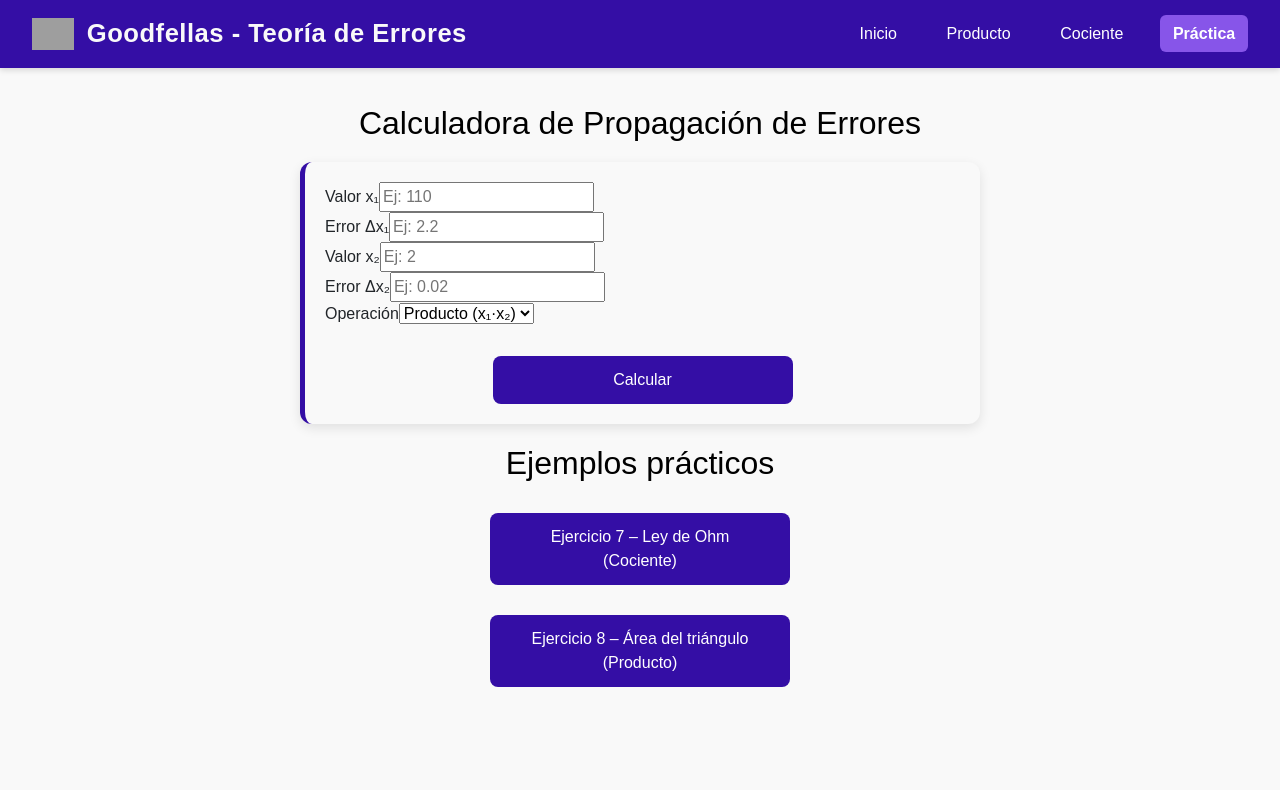
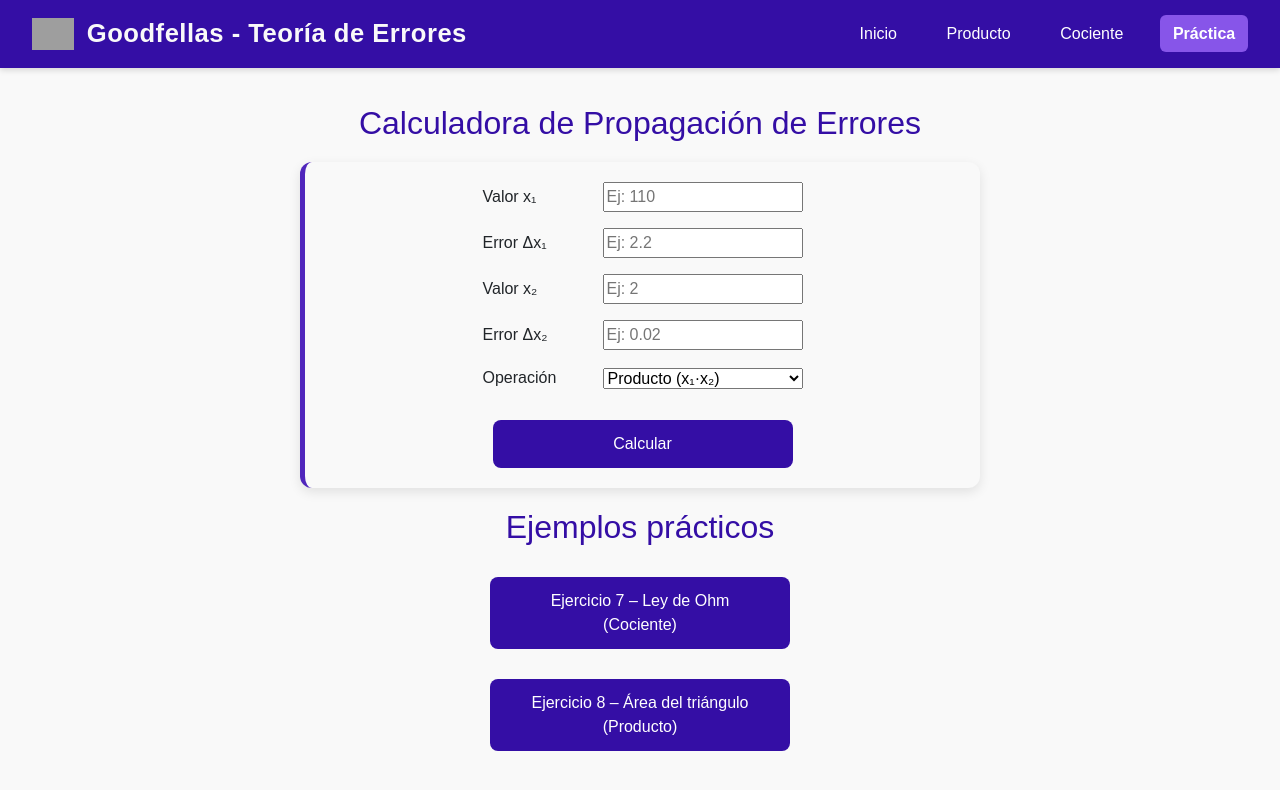
Before and after one commit to nicodiezz/metodo-de-la-potencia, a React (Vite) app: page /practica in a window 1280 px wide. Shown: the top 790 px of the page. Built offline with nearby package versions, Linux system fonts and the light colour scheme; grey boxes are pictures that could not be loaded.

Commit message:
Modifico pagina de cociente y practica

```diff
--- a/src/pages/Cociente.jsx
+++ b/src/pages/Cociente.jsx
@@ -1,8 +1,6 @@
-import React, { useState } from "react";
-import { motion, AnimatePresence } from "framer-motion";
 import "katex/dist/katex.min.css";
 import { BlockMath } from "react-katex";
-
+import '../styles/propagacion-errores-style.css';
 
 const steps = [
   {
@@ -53,62 +51,30 @@ const steps = [
   }
 ];
 
+export default function Cociente() {
+  return (
+    <div className="page-container">
+      <div className="header-text">
+      <h2>Propagación de errores en operaciones básicas: Cociente</h2>
+      <h3>Enfoque teórico</h3>
 
-export default function Cociente() {
-  const [step, setStep] = useState(1);
-
-  const nextStep = () => {
-    if (step < steps.length) setStep(step + 1);
-  };
-  const prevStep = () => {
-    if (step > 1) setStep(step - 1);
-  };
-
-  return (
-    <>
-      <h1>Propagación de los errores en operaciones básicas: Cociente</h1>
       <div
-        className="min-h-screen flex flex-col justify-center items-center p-6"
+        className="math-container"
         style={{
-          background: "linear-gradient(90deg, #8655e9c5, #a26dff5b)",
-          color: "white",
-          fontFamily: "Arial, sans-serif",
-          fontSize: "24px",
-          cursor: "pointer",
-        }}
-        onClick={(e) => {
-          const { clientX, currentTarget } = e;
-          if (clientX > currentTarget.clientWidth / 2) {
-            nextStep();
-          }
-          else {
-            prevStep();
-          }
+          padding: "24px",
+          borderRadius: "16px",
+          boxShadow: "0 8px 16px rgba(0,0,0,0.2)",
+          backgroundColor: "#ffffff",
         }}
       >
-        <AnimatePresence mode="wait">
-          <motion.div
-            key={step}
-            initial={{ opacity: 0, x: 40, scale: 0.9 }}
-            animate={{ opacity: 1, x: 0, scale: 1 }}
-            exit={{ opacity: 0, x: -40, scale: 0.9 }}
-            transition={{ duration: 0.4 }}
-            className="rounded-2xl shadow-xl p-8 max-w-3xl w-full"
-            style={{
-              color: "#000000ff",
-              height: "250px",
-              display: "flex",
-              justifyContent: "center",
-              alignItems: "center"
-            }}
-          >
-            <div className="flex flex-col items-center gap-6">
-              <BlockMath math={steps[step - 1].top} className="a"/>
-              {steps[step - 1].bottom && <BlockMath math={steps[step - 1].bottom} />}
-            </div>
-          </motion.div>
-        </AnimatePresence>
+        {steps.map((s) => (
+          <div key={s.id} className="math-row" style={{ marginBottom: "16px" }}>
+            <BlockMath math={s.top} />
+            {s.bottom && <BlockMath math={s.bottom} />}
+          </div>
+        ))}
       </div>
-    </>
+      </div>
+    </div>
   );
 }
--- a/src/pages/Practica.jsx
+++ b/src/pages/Practica.jsx
@@ -52,60 +52,69 @@ export default function Practica() {
 
   return (
     <div className="page-container">
+      <div className="header-text">
       <h2>Calculadora de Propagación de Errores</h2>
-
+      </div>
       {/* CALCULADORA */}
       <div className="math-container">
   <div className="form-grid">
-          <div className="field">
-            <label>Valor x₁</label>
+    <div className="field" style={{ marginBottom: "16px", display: "flex", alignItems: "center", justifyContent: "center" }}>
+      <label style={{ width: "120px" }}>Valor x₁</label>
       <input
         type="number"
         value={x1}
         onChange={(e) => setX1(e.target.value)}
         placeholder="Ej: 110"
+        style={{ width: "200px" }}
       />
     </div>
-          <div className="field">
-            <label>Error Δx₁</label>
+
+    <div className="field" style={{ marginBottom: "16px", display: "flex", alignItems: "center", justifyContent: "center" }}>
+      <label style={{ width: "120px" }}>Error Δx₁</label>
       <input
         type="number"
         value={dx1}
         onChange={(e) => setDx1(e.target.value)}
         placeholder="Ej: 2.2"
+        style={{ width: "200px" }}
       />
     </div>
-          <div className="field">
-            <label>Valor x₂</label>
+
+    <div className="field" style={{ marginBottom: "16px", display: "flex", alignItems: "center", justifyContent: "center" }}>
+      <label style={{ width: "120px" }}>Valor x₂</label>
       <input
         type="number"
         value={x2}
         onChange={(e) => setX2(e.target.value)}
         placeholder="Ej: 2"
+        style={{ width: "200px" }}
       />
     </div>
-          <div className="field">
-            <label>Error Δx₂</label>
+
+    <div className="field" style={{ marginBottom: "16px", display: "flex", alignItems: "center", justifyContent: "center" }}>
+      <label style={{ width: "120px" }}>Error Δx₂</label>
       <input
         type="number"
         value={dx2}
         onChange={(e) => setDx2(e.target.value)}
         placeholder="Ej: 0.02"
+        style={{ width: "200px" }}
       />
     </div>
 
-          <div className="field full">
-            <label>Operación</label>
+    <div className="field full" style={{ marginBottom: "16px", display: "flex", alignItems: "center", justifyContent: "center" }}>
+      <label style={{ width: "120px" }}>Operación</label>
       <select
         value={operacion}
         onChange={(e) => setOperacion(e.target.value)}
+        style={{ width: "200px" }}
       >
         <option value="producto">Producto (x₁·x₂)</option>
         <option value="cociente">Cociente (x₁/x₂)</option>
       </select>
     </div>
 
-          <div className="actions">
+    <div className="actions" style={{ textAlign: "center" }}>
       <button className="btn" onClick={calcular}>Calcular</button>
     </div>
   </div>
@@ -133,9 +142,12 @@ export default function Practica() {
   )}
 </div>
 
+
+
       {/* EJEMPLOS PRÁCTICOS */}
+      <div className="header-text">
       <h2>Ejemplos prácticos</h2>
-
+      </div>
       {/* EJERCICIO 7 */}
       <button className="btn" onClick={() => setMostrarEj7(!mostrarEj7)}>
         Ejercicio 7 – Ley de Ohm (Cociente)
--- a/src/pages/Producto.jsx
+++ b/src/pages/Producto.jsx
@@ -5,15 +5,13 @@ import "katex/dist/katex.min.css";
 import { BlockMath } from "react-katex";
 
 export default function ProductoErrores() {
-  const [mostrarResultado, setMostrarResultado] = useState(false);
-  const [mostrarResolucion, setMostrarResolucion] = useState(false);
-
   const navigate = useNavigate();
 
   return (
     <div className='page-container'>
-      <h2>Propagación de Errores en Operaciones Básicas (Producto)</h2>
-      <h3>📚 Enfoque teórico</h3>
+      <div className="header-text">
+      <h2>Propagación de Errores en Operaciones Básicas: Producto</h2>
+      <h3>Enfoque teórico</h3>
       <div className="math-container">
         <div className="math-row">
           <p>Función:</p>
@@ -44,48 +42,6 @@ export default function ProductoErrores() {
           <BlockMath math="\varepsilon^{*}(x_1 \cdot x_2) = \varepsilon^{*}(x_1) + \varepsilon^{*}(x_2)" />
         </div>
       </div>
-      <h3>🔢 Enfoque práctico</h3>
-      <div className="math-container">
-        <h4>Problema N° 9</h4>
-        <p>
-          Si las longitudes de los lados de un rectángulo tienen:
-        </p>
-        <BlockMath math="\varepsilon^{*}(a) = 0.03 \qquad \varepsilon^{*}(b) = 0.04" />
-        <p>Determinar una cota de error en el cálculo del área.</p>
-        {!mostrarResultado && (
-          <button
-            className="btn"
-            onClick={() => setMostrarResultado(true)}
-          >
-            Calcular
-          </button>
-        )}
-        {mostrarResultado && (
-          <>
-            <p>✅ La cota del error relativo en el cálculo del área es:</p>
-            <BlockMath math="\varepsilon^{*}(A) = 0.07 \quad (7\%)" />
-            {!mostrarResolucion && (
-              <button
-                className="btn"
-                onClick={() => setMostrarResolucion(true)}
-              >
-                Ver resolución
-              </button>
-            )}
-          </>
-        )}
-        {mostrarResolucion && (
-          <div className="resolucion">
-            <p>Aplicamos la fórmula de la cota del error relativo:</p>
-            <BlockMath math="\varepsilon^{*}(A) = \varepsilon^{*}(a) + \varepsilon^{*}(b)" />
-
-            <p>Sustituyendo valores:</p>
-            <BlockMath math="\varepsilon^{*}(A) = 0.03 + 0.04 = 0.07" />
-
-            <p>Por lo tanto:</p>
-            <BlockMath math="\varepsilon^{*}(A) = 0.07 \quad (7\%)" />
-          </div>
-        )}
       </div>
     </div>
   );
--- a/src/styles/propagacion-errores-style.css
+++ b/src/styles/propagacion-errores-style.css
@@ -3,6 +3,19 @@ h3 {
   text-align: center;
   margin-bottom: 20px;
   color: black;
+}
+
+.header-text h2 {
+  color: var(--color-primary);
+}
+
+.header-text p {
+  color: var(--color-primary) !important;
+}
+
+
+.header-text h3 {
+  color: var(--color-secondary);
 }
 
 .math-container {
@@ -13,7 +26,7 @@ h3 {
   width: 100%;
   /* Improved horizontal centering with explicit margin */
   margin: 20px auto;
-  border-left: 5px solid var(--color-primary);
+  border-left: 5px solid var(--color-secondary);
   background-color: var(--color-background);
   border-radius: 12px;
   padding: 20px;
```
Lines whose indentation alone changed are shown as unchanged.
